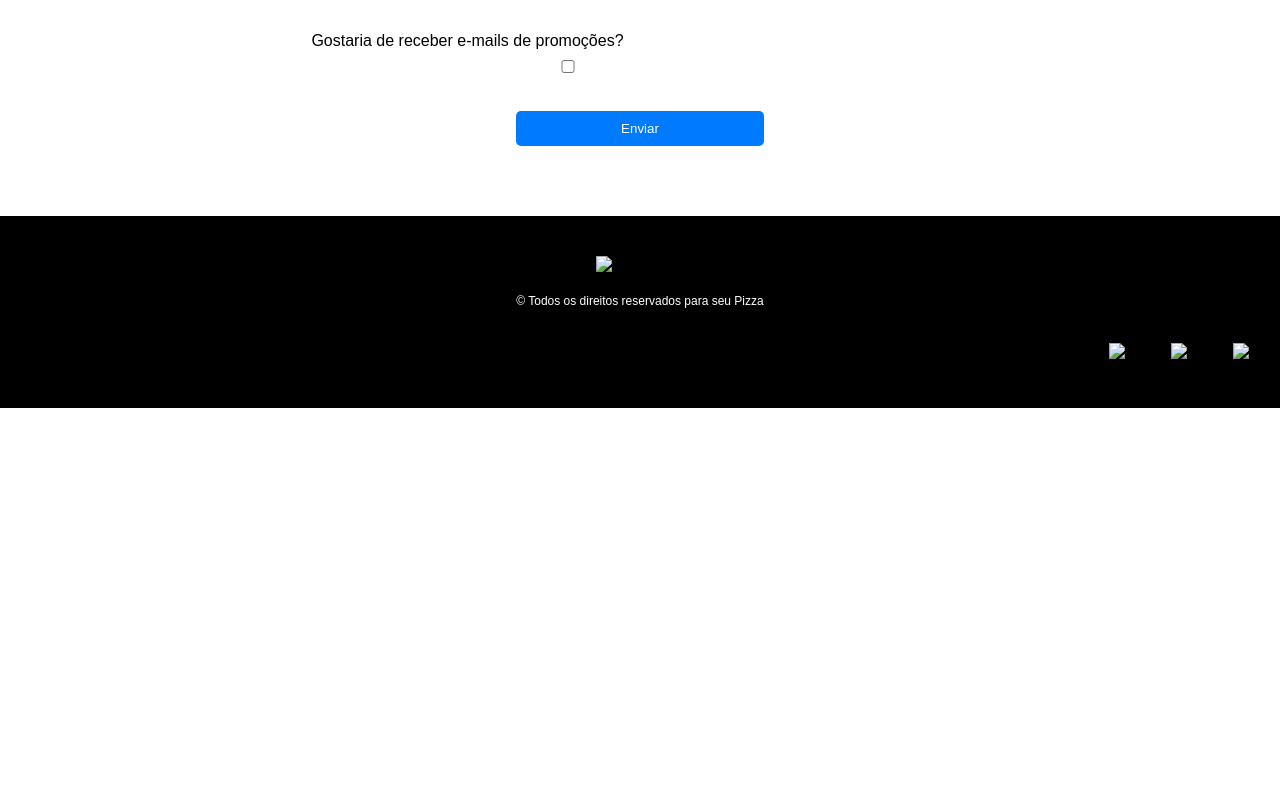
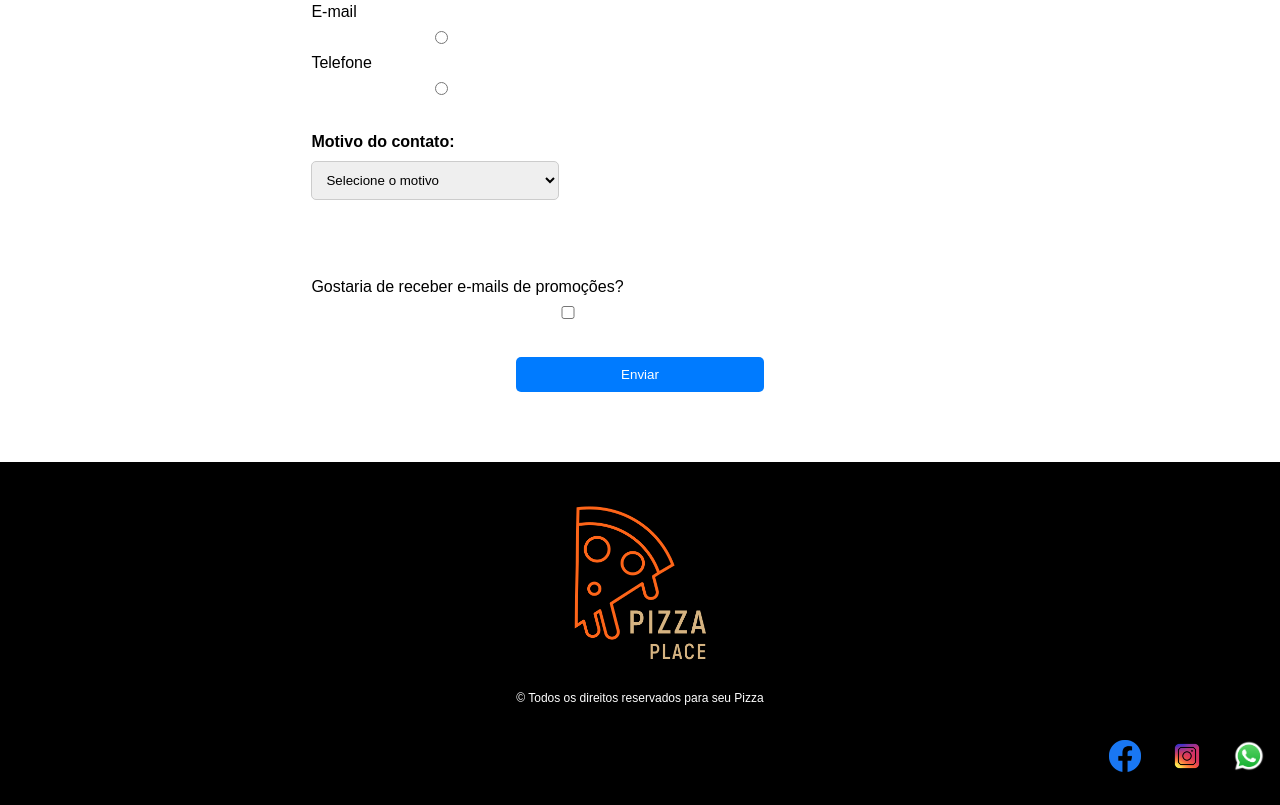
Before and after one commit to kstralha/DomCaessi, a plain HTML site: page contato.html in a window 1280 px wide. Shown: the part 1013-1818 px from the top of the page. Before the commit the page ends 1421 px from the top, so only its background shows below. Drawn offline with Linux system fonts and the light colour scheme.

Commit message:
Update contato.html

```diff
--- a/contato.html
+++ b/contato.html
@@ -10,7 +10,7 @@
         <body>
             <header>
                 <div class = "logo_caixa">
-                    <img src="./assets/logo7.png" alt="Pizzaria Dom Caessi" class = "logo">
+                    <img src="logo7.png" alt="Pizzaria Dom Caessi" class = "logo">
                 </div>
 
                 <!-- Fazendo menu. -->
@@ -72,13 +72,13 @@
                 </form>
         </main>
         <footer class = "footer-cardapio" id ="footer-contato">
-            <img src="./assets/logo7.png" alt="Seu Pizza" class="logo_footer">
+            <img src="logo7.png" alt="Seu Pizza" class="logo_footer">
             <p class="copyright">&copy; Todos os direitos reservados para seu Pizza</p>
 
             <div class="redes_sociais">
-                <a href="https://www.whatsapp.com"></a><img src="./assets/wpp.png" alt="WhatsApp">
-                <a href="https://www.instagram.com"></a><img src="./assets/logo_insta.png" alt="Instagram">
-                <a href="https://www.facebook.com"></a><img src="./assets/face_logo.png" alt="Facebook">
+                <a href="https://www.whatsapp.com"></a><img src="wpp.png" alt="WhatsApp">
+                <a href="https://www.instagram.com"></a><img src="logo_insta.png" alt="Instagram">
+                <a href="https://www.facebook.com"></a><img src="face_logo.png" alt="Facebook">
             </div>
 
           </footer>
```
